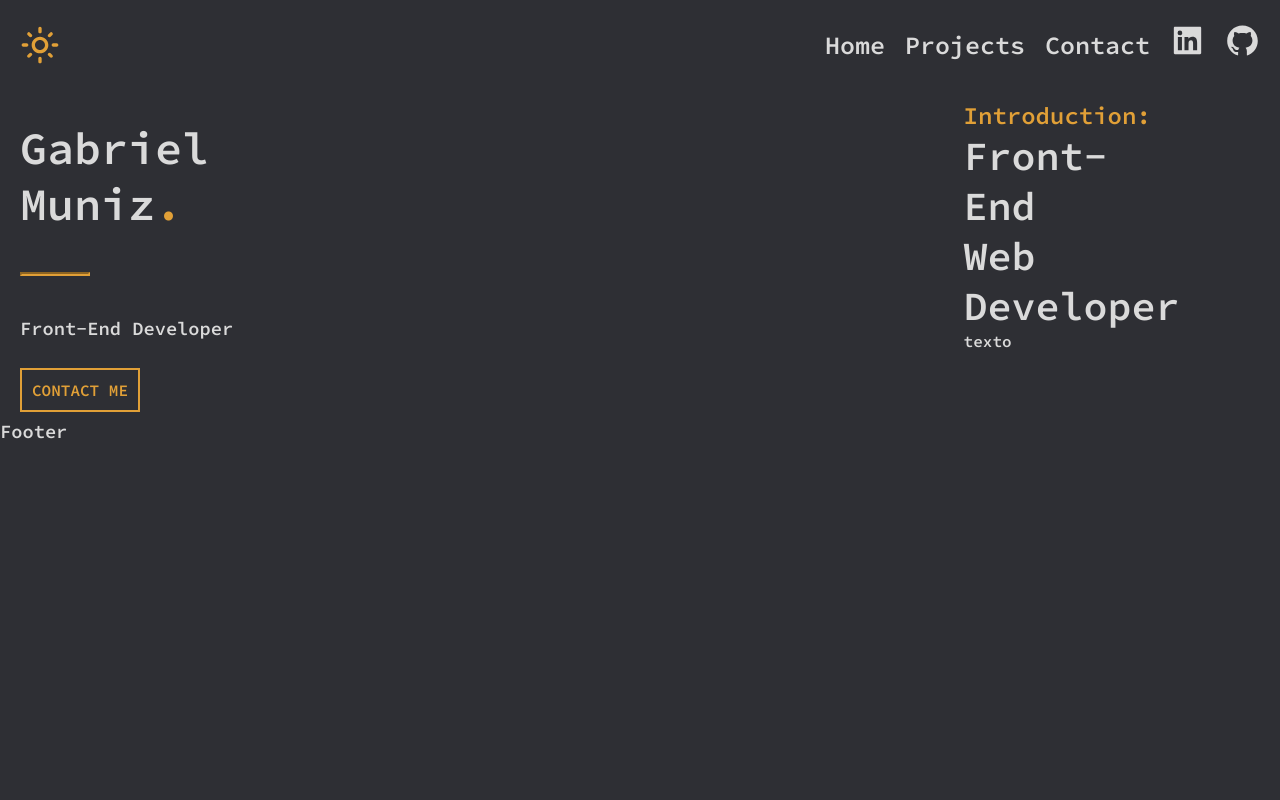
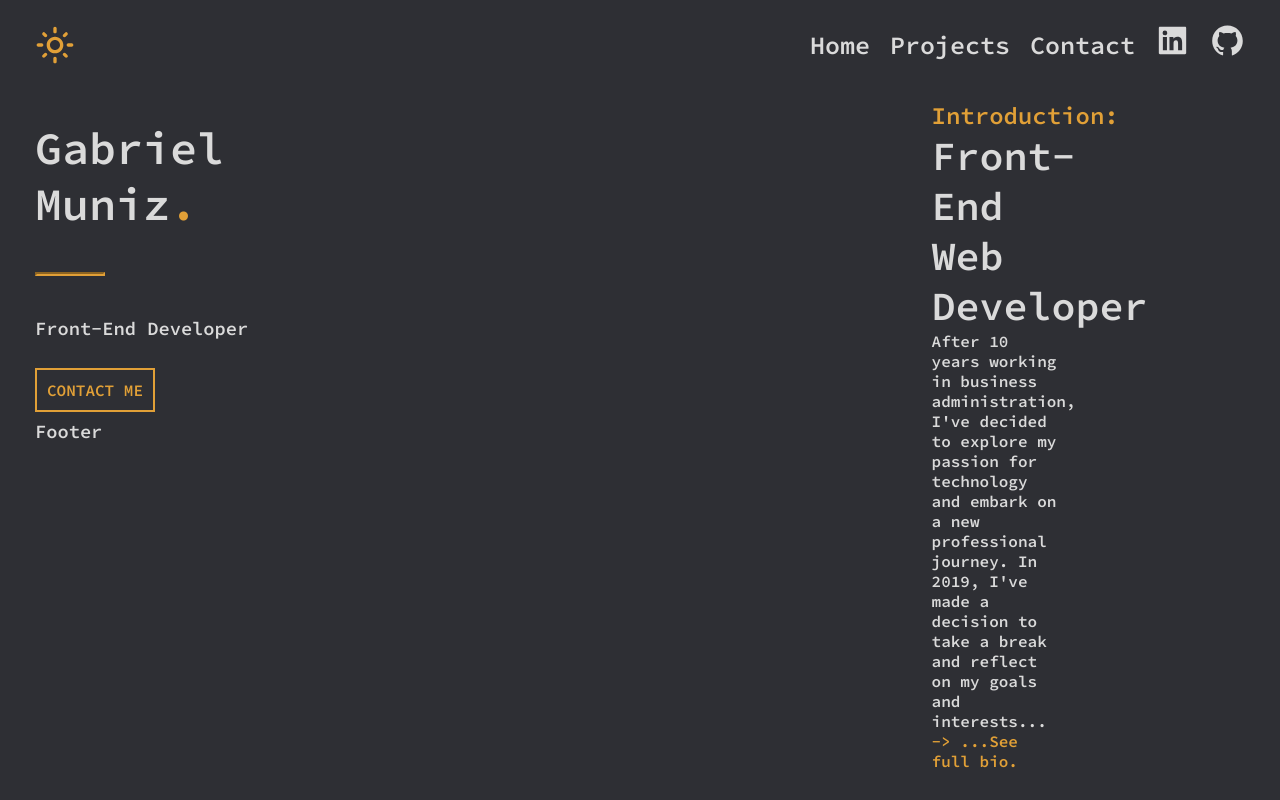
Before and after one commit to GabrielMunizz/portifolio_pessoal, a React (Vite) app in the folder portifolio_web/: page / in a window 1280 px wide. Built offline with nearby package versions, Linux system fonts and the light colour scheme.

Commit message:
Feat: cria page FullBio

```diff
--- a/portifolio_web/src/App.tsx
+++ b/portifolio_web/src/App.tsx
@@ -4,6 +4,7 @@ import { ThemeProvider } from 'styled-components'
 import Home from './pages/Home'
 import Contact from './pages/Contact'
 import Projects from './pages/Projects'
+import FullBio from './pages/FullBio'
 import { darkMode, lightMode } from './Style/themes'
 import { useState } from 'react'
 
@@ -23,6 +24,7 @@ function App() {
         <Route path='/' element={ <Home toggleTheme={ toggleTheme } isDark={ isDark } /> } />
         <Route path='/projects' element={ <Projects /> } />
         <Route path='/contact' element={ <Contact />} />
+        <Route path='/fullbio' element={ <FullBio />} />
       </Routes>
     </ThemeProvider>
   )
--- a/portifolio_web/src/Style/globalStyle.ts
+++ b/portifolio_web/src/Style/globalStyle.ts
@@ -14,5 +14,6 @@ export const GlobalStyle = createGlobalStyle`
     background-color: ${(props) => props.theme.colors.backgroundColor};
     color: ${(props) => props.theme.colors.main_text_color};
     transition: 0.3s ease;
+    padding: 0 35px;
  }
 `
--- a/portifolio_web/src/Style/styled.d.ts
+++ b/portifolio_web/src/Style/styled.d.ts
@@ -4,7 +4,6 @@ declare module 'styled-components' {
   export interface DefaultTheme {
     colors: {
       backgroundColor: string,
-      text_shadow: string,
       themeBtn_color: string,
       text_details: string,
       main_text_color: string,
--- a/portifolio_web/src/Style/styles.ts
+++ b/portifolio_web/src/Style/styles.ts
@@ -6,7 +6,7 @@ export const Header = styled.header`
   justify-content: space-between;
   align-items: center;
   height: 100px;
-  margin: 0 20px;
+
 
 & button {
   background-color: transparent;
@@ -62,7 +62,7 @@ export const Main = styled.main`
   align-items: center;
   width: 100%;
   height: 40vh;
-  margin: 0 20px;
+
 
   & .mainContent {
     display: flex;
@@ -88,6 +88,11 @@ export const Main = styled.main`
 
   & .introContainer h1 {
     font-size: 40px;
+  }
+
+  & .introContainer a {
+    text-decoration: none;
+    color: ${(props) => props.theme.colors.text_details};
   }
 `
 export const Aside = styled.aside`
--- a/portifolio_web/src/Style/themes.ts
+++ b/portifolio_web/src/Style/themes.ts
@@ -1,7 +1,6 @@
 export const darkMode = {
   colors: {
     backgroundColor: "#2E2F34",
-    text_shadow: "-1px -1px 2px black, 1px -1px 2px black, -1px 1px 2px black, 1px 1px 2px black",
     themeBtn_color: "#E1A037",
     text_details:  "#E1A037",
     main_text_color: "#DADADA",
@@ -14,7 +13,6 @@ export const darkMode = {
 export const lightMode = {
   colors: {
     backgroundColor: "#fff",
-    text_shadow: "-1px -1px 2px black, 1px -1px 2px black, -1px 1px 2px black, 1px 1px 2px black",
     themeBtn_color: "#000",
     text_details:  "#BC6AF4",
     main_text_color: "#000",
--- a/portifolio_web/src/components/Main.tsx
+++ b/portifolio_web/src/components/Main.tsx
@@ -2,36 +2,40 @@ import { Link } from 'react-router-dom';
 import * as S from '../Style/styles';
 
 const Main = () => {
-  return(
+  return (
     <S.Main>
       <S.Aside>
-        <div className='nameContainer'>
+        <div className="nameContainer">
           <h1>
             Gabriel Muniz<span>.</span>
           </h1>
         </div>
         <hr />
-        <div className='professionalContainer'>
-          <h3>
-            Front-End Developer
-          </h3>
+        <div className="professionalContainer">
+          <h3>Front-End Developer</h3>
         </div>
-        <div className='contactContainer'>
+        <div className="contactContainer">
           <Link to="/contact">CONTACT ME</Link>
         </div>
       </S.Aside>
-      <section className='mainContent'>
-        <div className='imgContainer'>
+      <section className="mainContent">
+        <div className="imgContainer">
           <img src="" alt="" />
         </div>
-        <div className='introContainer'>
+        <div className="introContainer">
           <h2>Introduction:</h2>
           <h1>Front-End Web Developer</h1>
-          <h4>texto</h4>
+          <h4>
+            After 10 years working in business administration, I've decided to
+            explore my passion for technology and embark on a new professional
+            journey. In 2019, I've made a decision to take a break and reflect
+            on my goals and interests...
+          </h4>
+          <Link to="/fullbio">{`-> ...See full bio.`}</Link>
         </div>
       </section>
     </S.Main>
-  )
-}
+  );
+};
 
 export default Main;
--- /dev/null
+++ b/portifolio_web/src/pages/FullBio.tsx
@@ -0,0 +1,15 @@
+const FullBio = () => {
+  return(
+    <>
+      <h1>FullBio</h1>
+      <p>After 10 years working in business administration, I've decided to explore my passion for technology and embark on a new professional journey. In 2019, I've made a decision to take a break and reflect on my goals and interests
+         During this period, I've realized that my affinity for technology, especially through gaming, could be more than just a hobby. With determination and motivation, I immersed myself in independent studies and became even more fascinated by the world of programming.
+         That's when I heard about Trybe, an innovative and renowned school that shapes complete developers and prepares them for the job market. Since then, I've decided to embrace this opportunity and fully dive into the programming world.
+         Today, I'm excited to leverage my background in administration and my passion for technology to add value to an innovative company. I'm ready to face challenges, learn continuously, and contribute to projects and team growth.
+         If you're looking for a dedicated and versatile professional who is passionate about technology, let's talk! I'm open to opportunities that allows me to apply my knowledge and contribute to the success of challenging projects.
+      </p>
+    </>
+  )
+}
+
+export default FullBio;
```
